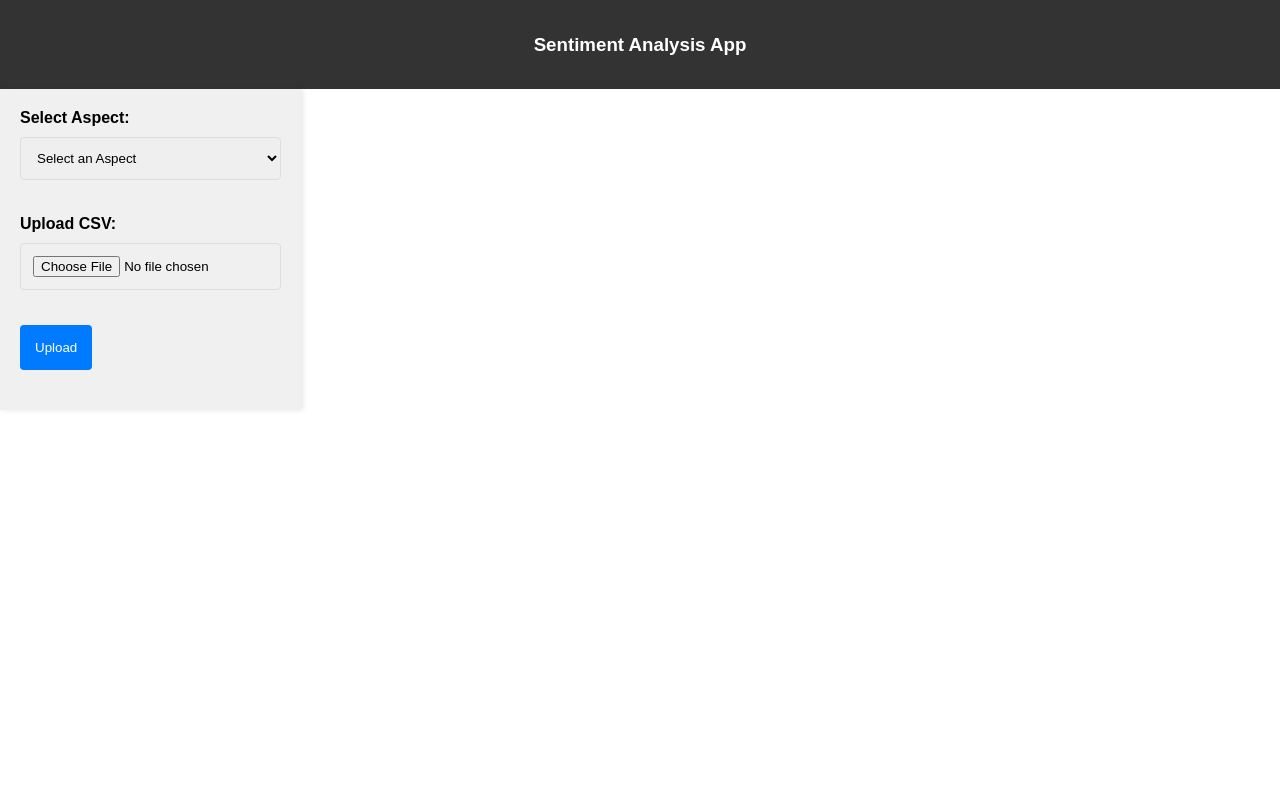
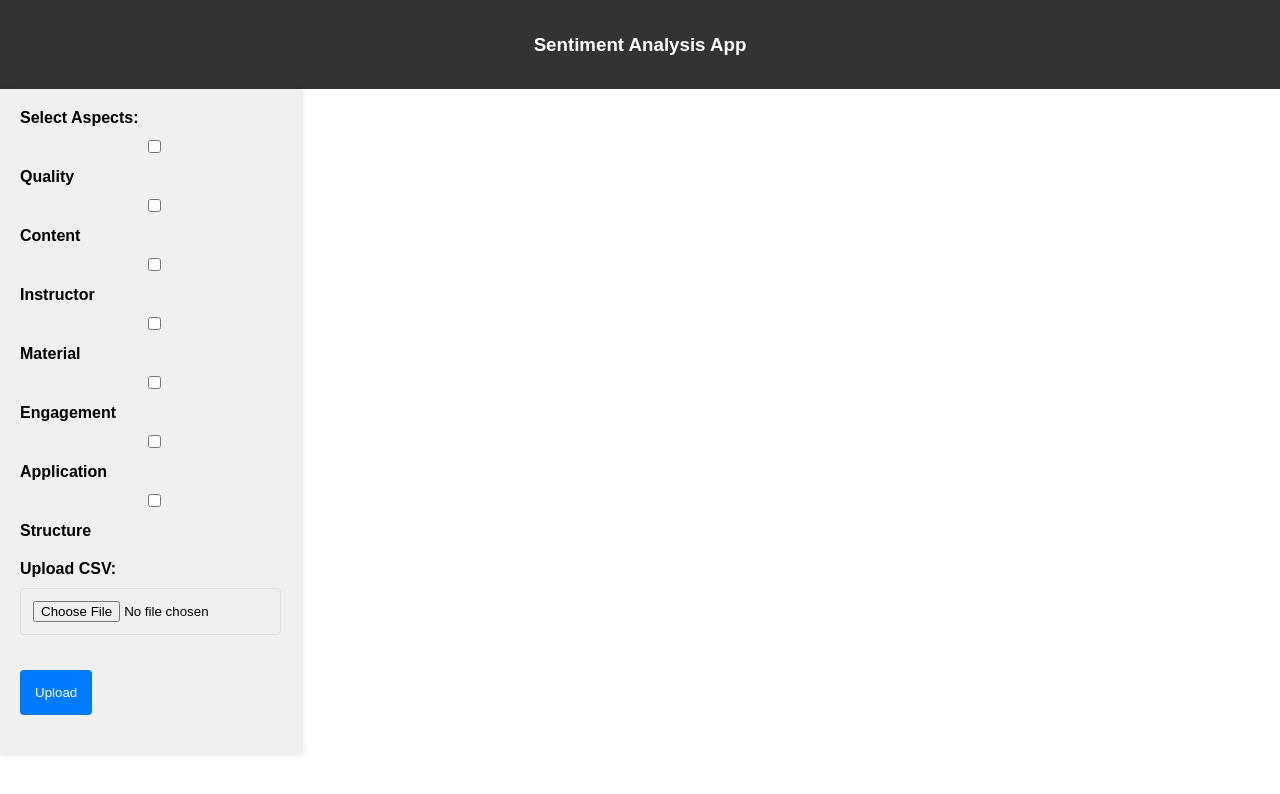
Before and after one commit to sudip-modi/itr-frontend, a React (Create React App) app: page / in a window 1280 px wide. Shown: the top 794 px of the page. Built offline with nearby package versions, Linux system fonts and the light colour scheme.

Commit message:
radio change

```diff
--- a/package.json
+++ b/package.json
@@ -15,6 +15,7 @@
     "react-chartjs-2": "^5.2.0",
     "react-dom": "^18.2.0",
     "react-scripts": "5.0.1",
+    "react-select": "^5.8.0",
     "web-vitals": "^2.1.4"
   },
   "scripts": {
--- a/src/App.css
+++ b/src/App.css
@@ -20,6 +20,9 @@ main {
   flex-grow: 1;
 }
 
+.sidebar-container{
+    height: 100%;
+}
 .sidebar {
   background: #f0f0f0;
   padding: 20px;
@@ -118,3 +121,38 @@ button:hover {
     width: 100%;
   }
 }
+
+
+/* Add this CSS to your existing styles or create a new CSS file */
+
+/* Style for the checkbox container */
+.checkbox-container {
+    margin-bottom: 20px;
+  }
+
+  /* Style for individual checkbox */
+  .checkbox-item {
+    margin-bottom: 10px;
+  }
+
+  /* Style for the checkbox input */
+  .checkbox-item input {
+    margin-right: 8px; /* Adjust the spacing between the checkbox and label */
+  }
+
+  /* Style for the checkbox label */
+  .checkbox-item label {
+    font-weight: bold;
+    display: inline-block;
+  }
+
+  /* Style for the checkbox when checked */
+  .checkbox-item input:checked + label {
+    color: #007bff; /* Change color when checked */
+  }
+
+  /* Style for the checkbox hover effect */
+  .checkbox-item:hover {
+    background-color: #f0f0f0; /* Change background color on hover */
+    transition: background-color 0.3s ease-in-out;
+  }
--- a/src/components/Layout.js
+++ b/src/components/Layout.js
@@ -11,6 +11,8 @@ import {
   Tooltip,
   Legend,
 } from "chart.js";
+import Select from "react-select";
+
 ChartJS.register(
   CategoryScale,
   LinearScale,
@@ -21,6 +23,15 @@ ChartJS.register(
   Legend
 );
 
+const aspectOptions = [
+  { value: "Quality", label: "Quality" },
+  { value: "Content", label: "Content" },
+  { value: "Instructor", label: "Instructor" },
+  { value: "Material", label: "Material" },
+  { value: "Engagement", label: "Engagement" },
+  { value: "Application", label: "Application" },
+  { value: "Structure", label: "Structure" },
+];
 
 const SentimentCharts = ({
   sentimentCountData,
@@ -91,7 +102,6 @@ const SentimentCharts = ({
     };
     setBarChartData(barData);
 
-
     // =============================================
     // Prepare data for pie chart
     const total = Object.values(sentimentCountData).reduce(
@@ -110,7 +120,6 @@ const SentimentCharts = ({
       ],
     };
     setPieChartData(pieData);
-
 
     // ===============================================
     // prepare data for line chart
@@ -178,9 +187,13 @@ const SentimentCharts = ({
           backgroundColor: "red",
         },
       ],
-      }
-      setAspectBarChartData(aspectBarData)
-  }, [sentimentCountData, datewiseSentimentCountData, aspectSentimentCountData]);
+    };
+    setAspectBarChartData(aspectBarData);
+  }, [
+    sentimentCountData,
+    datewiseSentimentCountData,
+    aspectSentimentCountData,
+  ]);
 
   return (
     <div>
@@ -213,27 +226,28 @@ const SentimentCharts = ({
 };
 
 const Layout = () => {
-  const aspects = [
-    "Quality",
-    "Content",
-    "Instructor",
-    "Material",
-    "Engagement",
-    "Application",
-    "Structure",
-  ];
   const [sentimentCountData, setSentimentCountData] = useState(null);
   const [datewiseSentimentData, setDatewiseSentimentData] = useState(null);
   const [aspectSentimentData, setAspectSentimentData] = useState(null);
-  const [selectedAspect, setSelectedAspect] = useState("");
+  const [selectedAspects, setSelectedAspects] = useState([]);
   const [file, setFile] = useState(null);
 
   //   ==================================
   // aspect dropdown handle value change
   // =================================
-  const handleAspectChange = (event) => {
-    setSelectedAspect(event.target.value);
+  const handleAspectsChange = (selectedAspect) => {
+    setSelectedAspects((prevSelectedAspects) => {
+      if (prevSelectedAspects.includes(selectedAspect)) {
+        // Remove the aspect if already selected
+        return prevSelectedAspects.filter((aspect) => aspect !== selectedAspect);
+      } else {
+        // Add the aspect if not selected
+        return [...prevSelectedAspects, selectedAspect];
+      }
+    });
+    console.log(Array.from(selectedAspects));
   };
+
   // ===============================
   // file upload component
   // ===============================
@@ -246,9 +260,9 @@ const Layout = () => {
       const formData = new FormData();
       formData.append("file", file);
       // Assume selectedAspect is a state variable containing the selected aspect value
-      formData.append("selectedAspect", selectedAspect);
+      formData.append("selectedAspects", Array.from(selectedAspects));
 
-
+      console.log(formData.get("selectedAspects"));
       //   ==============================================================================
       const aspectCount = await fetch("http://localhost:5000/analyze_aspect", {
         method: "POST",
@@ -264,6 +278,8 @@ const Layout = () => {
         console.error("Failed to upload file.");
       }
       //   ==============================================================================
+      //   delete selected aspects from form data because it is not needed for the next two apis
+      formData.delete("selectedAspects");
       const dateSentiCount = await fetch(
         "http://localhost:5000/analyze_datewise",
         {
@@ -281,6 +297,7 @@ const Layout = () => {
         console.error("Failed to upload file.");
       }
       //   ==============================================================================
+      //   selected aspects is already deleted from formdata, no need to do it again
       const sentiCount = await fetch("http://localhost:5000/analyze", {
         method: "POST",
         body: formData,
@@ -294,11 +311,13 @@ const Layout = () => {
       } else {
         console.error("Failed to upload file.");
       }
-
     } catch (error) {
       console.error("Error:", error.message);
     }
   };
+
+  //   ***********************************************************************
+  //   ***********************************************************************
   return (
     <>
       <Col xs={3} className="sidebar-container">
@@ -325,30 +344,24 @@ const Layout = () => {
         fontWeight: "bold",
       }}
     >
-                  Select Aspect:
+      Select Aspects:
     </label>
-                <select
-                  value={selectedAspect}
-                  onChange={handleAspectChange}
-                  style={{
-                    width: "100%",
-                    padding: "12px",
-                    marginBottom: "15px",
-                    boxSizing: "border-box",
-                    borderRadius: "4px",
-                    border: "1px solid #ddd",
-                  }}
-                >
-                  <option value="">Select an Aspect</option>
-                  {aspects.map((aspect) => (
-                    <option key={aspect} value={aspect}>
-                      {aspect}
-                    </option>
+    {aspectOptions.map((option) => (
+      <div key={option.value} style={{ marginBottom: "10px" }}>
+        <input
+          type="checkbox"
+          id={option.value}
+          name="selectedAspects"
+          value={option.value}
+          checked={selectedAspects.includes(option.value)}
+          onChange={() => handleAspectsChange(option.value)}
+        />
+        <label htmlFor={option.value}>{option.label}</label>
+      </div>
     ))}
-                  {/* Add more options as needed */}
-                </select>
   </div>
 </form>
+
           </div>
           {/* ========================================= */}
           <div
```
Also changed, not shown: 1 other file (tests, documents, lock files or other folders). Lines whose indentation alone changed are shown as unchanged.
